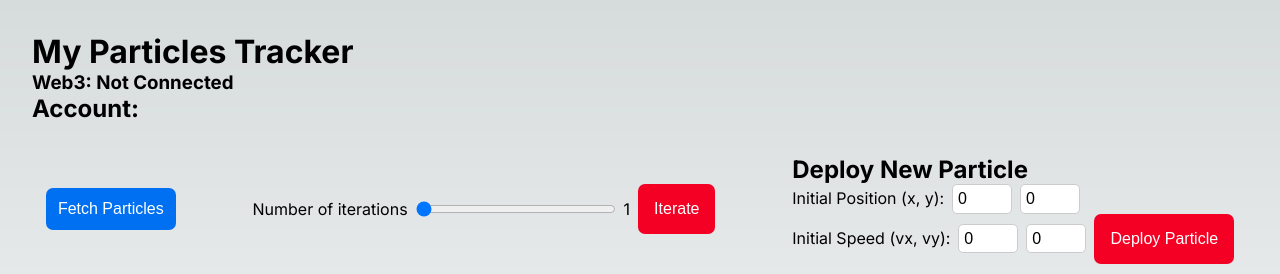
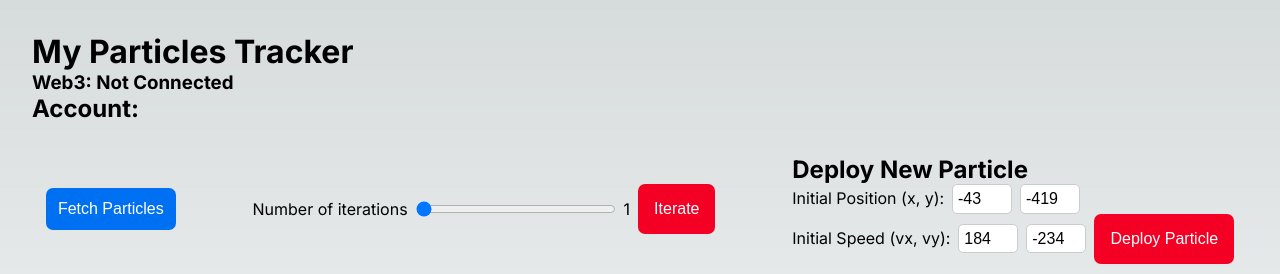
Before and after one commit to Robotyq/PSO-blockchain, a Next.js app: page /client in a window 1280 px wide. Shown: the top 274 px of the page. Built offline with nearby package versions, Linux system fonts and the light colour scheme.

Commit message:
add deploy

```diff
--- a/src/components/DeployParticleForm.js
+++ b/src/components/DeployParticleForm.js
@@ -1,11 +1,18 @@
-import React, {useState} from 'react';
+import React, {useEffect, useState} from 'react';
 import {deployParticle} from '@/scripts/blockchain';
 import styles from '../page.module.css';
+
+const getRandomValue = (min, max) => Math.floor(Math.random() * (max - min + 1)) + min;
 
 const DeployParticleForm = ({web3, account, controller, onParticleDeployed}) => {
     const [initialPosition, setInitialPosition] = useState({x: 0, y: 0});
     const [initialSpeed, setInitialSpeed] = useState({vx: 0, vy: 0});
     const [deployError, setDeployError] = useState(null);
+
+    useEffect(() => {
+        setInitialPosition({x: getRandomValue(-500, 500), y: getRandomValue(-500, 500)});
+        setInitialSpeed({vx: getRandomValue(-500, 500), vy: getRandomValue(-500, 500)});
+    }, []);
 
     const handleInputChange = (e) => {
         const {name, value} = e.target;
```
